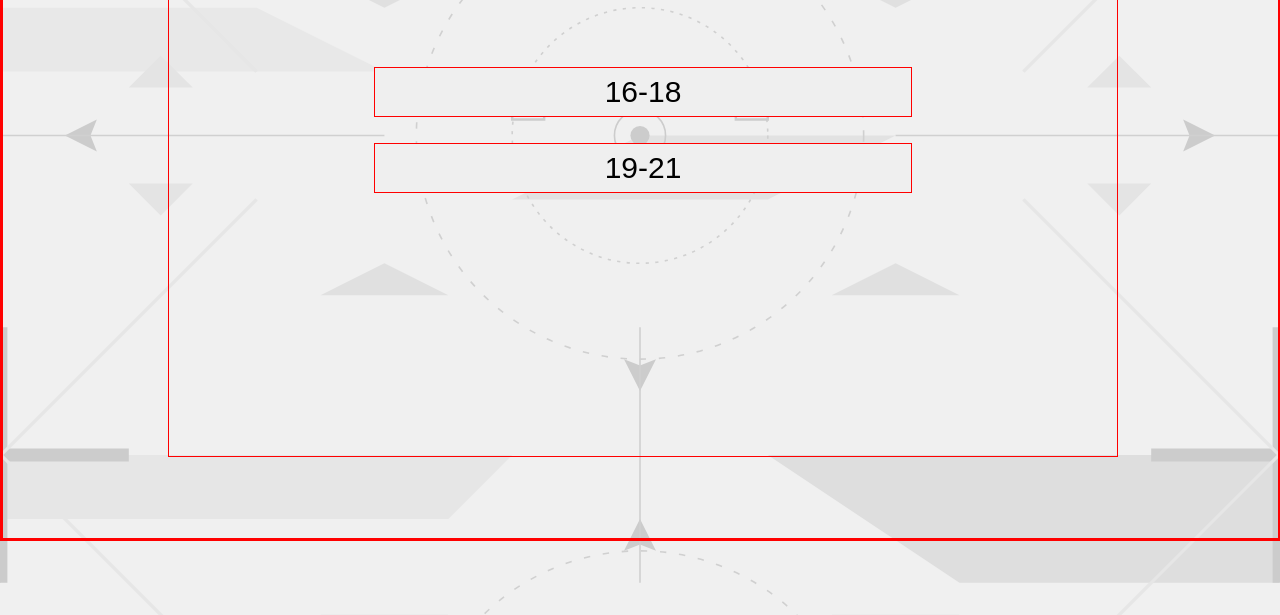
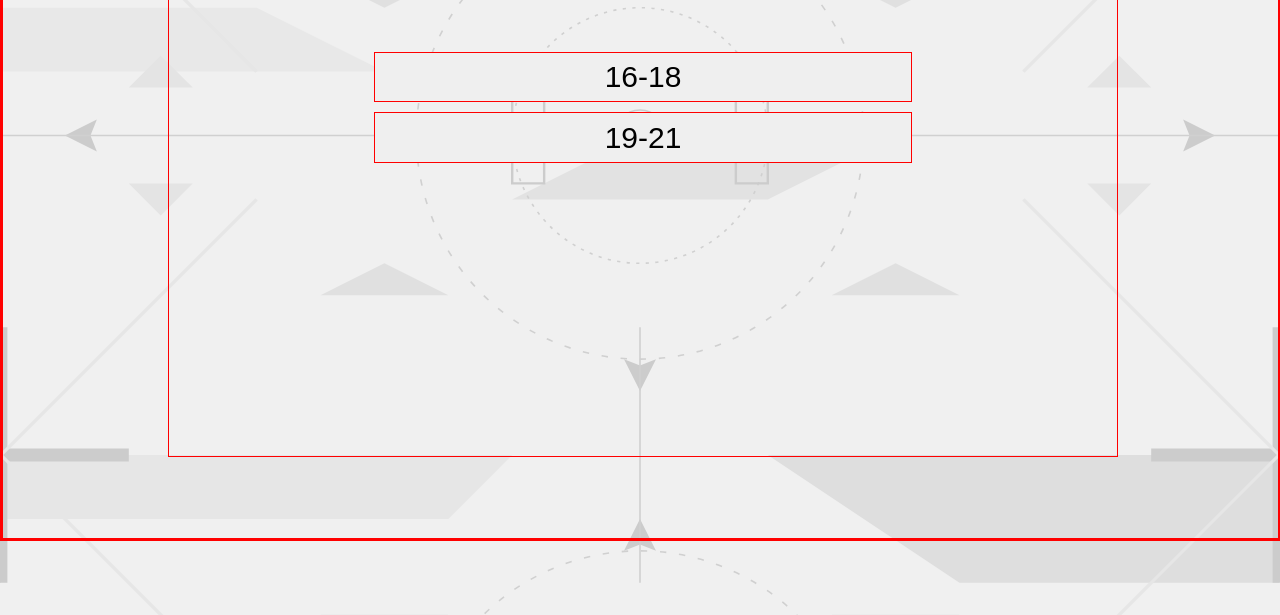
Before and after one commit to ErvinBaron/WARRIOR.AI, a website with bundled scripts: page Quizz/quizz.html in a window 1280 px wide. Shown: the part 185-800 px from the top of the page. Built offline with nearby package versions, Linux system fonts and the light colour scheme.

Commit message:
linked between quizz page to result, and fixed gap problem

```diff
--- a/Quizz/quizz.html
+++ b/Quizz/quizz.html
@@ -139,7 +139,7 @@
         </div>
         <div id="finish-container" class="containers"  >
             <div id="finish" class="title">Last step! Press "Finish quizz"</div>
-            <a href=""><button type="submit" id="finish-button">Finish quizz</button></a>
+            <a href="../result.html"><button type="submit" id="finish-button">Finish quizz</button></a>
         </div>
 
 
--- a/Quizz/quizzstyle.css
+++ b/Quizz/quizzstyle.css
@@ -44,18 +44,7 @@ a{
     width: 100vw;
     height: 80px;
 }
-.containers{
-    display: flex;
-    flex-direction: column;
-    width: 70%;
-    height: 70%;
-    justify-content: start;
-    text-align: center;
-    align-items: center;
-    padding: 2%;
-    gap: 2%;
 
-}
 .title{
     font-size: 60px;
     margin-bottom: 5%;
@@ -84,7 +73,7 @@ a:hover {
   text-align: center;
   align-items: center;
   padding: 2%;
-  gap: 5%;
+  gap: 2%;
 
 }
 .title {
```
